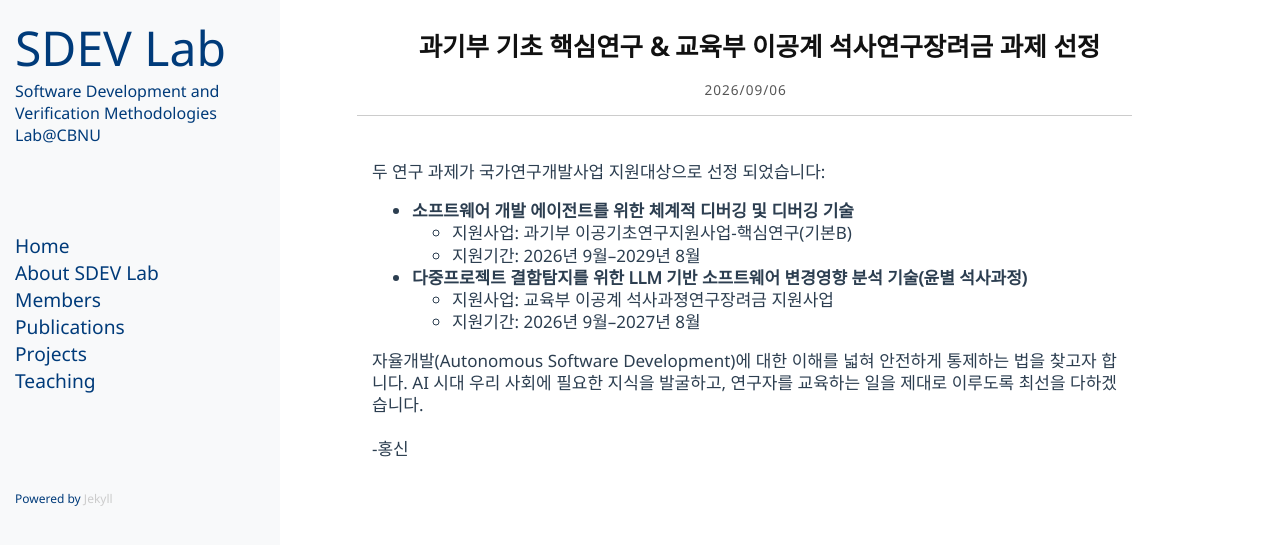
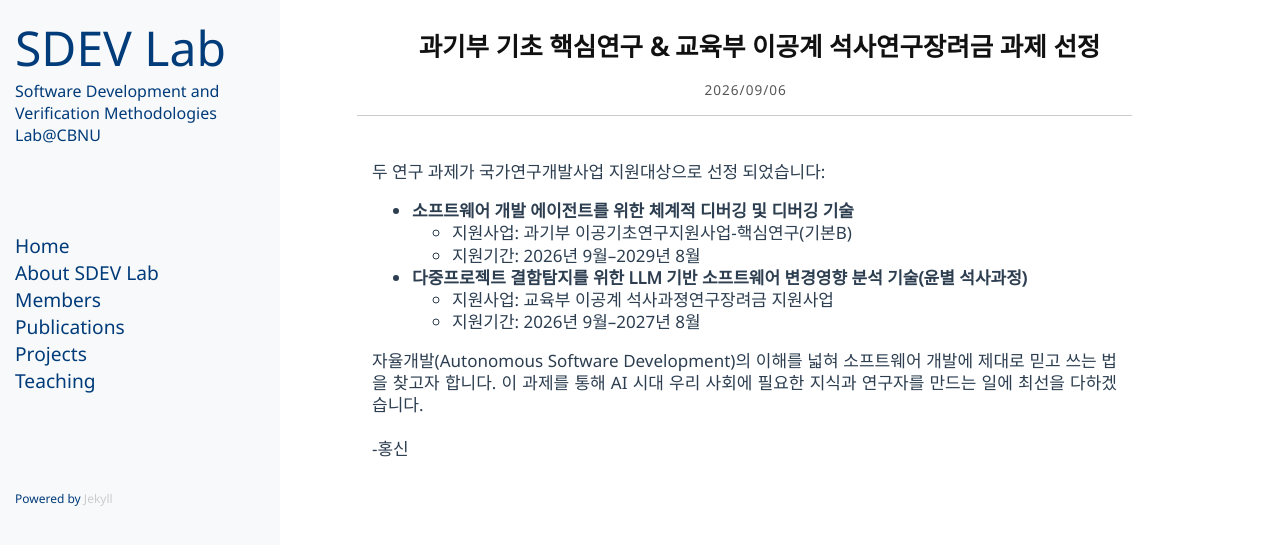
Before and after one commit to sdevlab/sdevlab.github.io, a Jekyll site: the page built from _posts/2026-09-07-Project.md, in a window 1280 px wide. Shown: the top 545 px of the page. Built offline with Jekyll 4.4.1, drawn with Linux system fonts in a browser that asks for light colours.

Commit message:
Revise the post

```diff
--- a/_posts/2026-09-07-Project.md
+++ b/_posts/2026-09-07-Project.md
@@ -16,8 +16,8 @@ visible: 1
    - 지원기간: 2026년 9월--2027년 8월
 
 
-자율개발(Autonomous Software Development)에 대한 이해를 넓혀 안전하게 통제하는 법을 찾고자 합니다.
-AI 시대 우리 사회에 필요한 지식을 발굴하고, 연구자를 교육하는 일을 제대로 이루도록 최선을 다하겠습니다.
+자율개발(Autonomous Software Development)의 이해를 넓혀 소프트웨어 개발에 제대로 믿고 쓰는 법을 찾고자 합니다.
+이 과제를 통해 AI 시대 우리 사회에 필요한 지식과 연구자를 만드는 일에 최선을 다하겠습니다.
 
 <br/>
 -홍신
```
